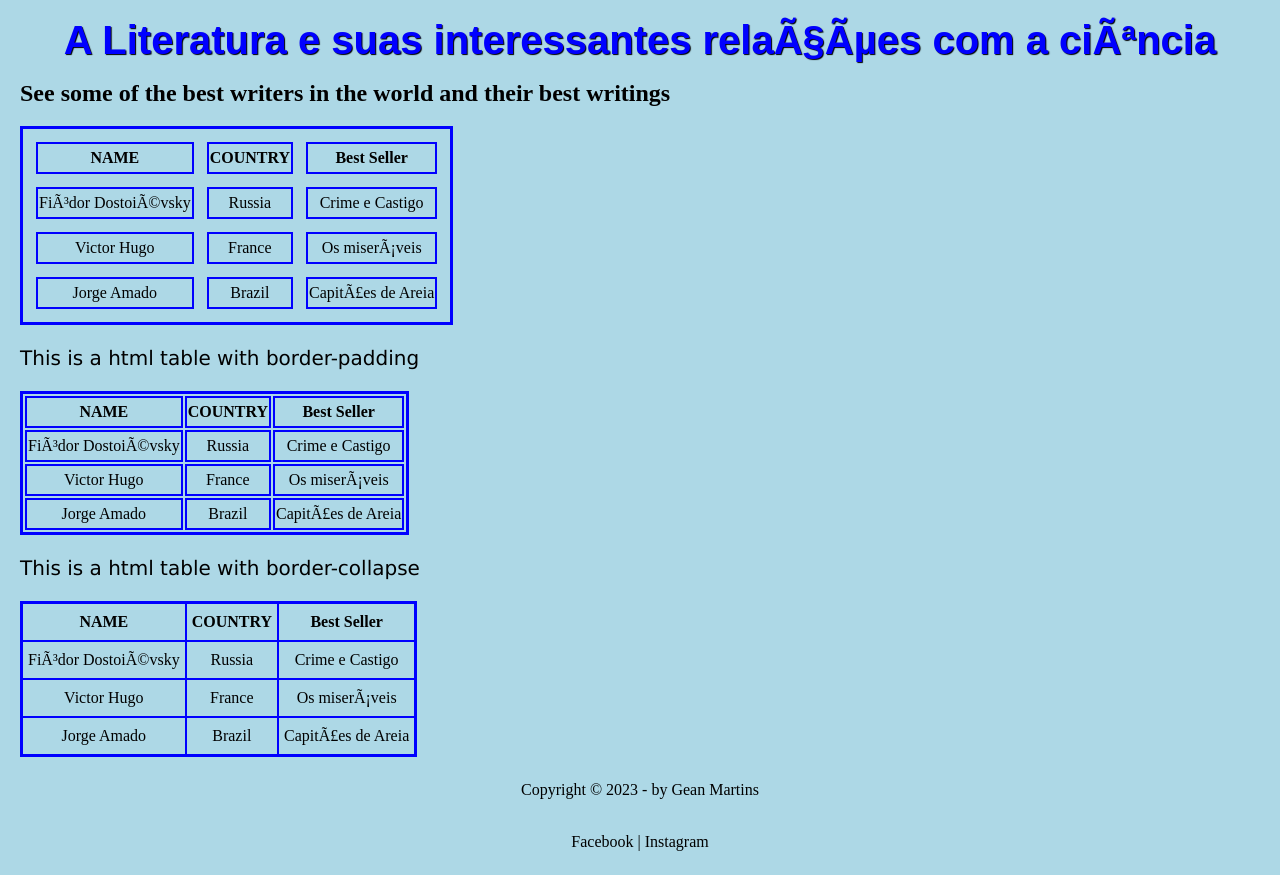
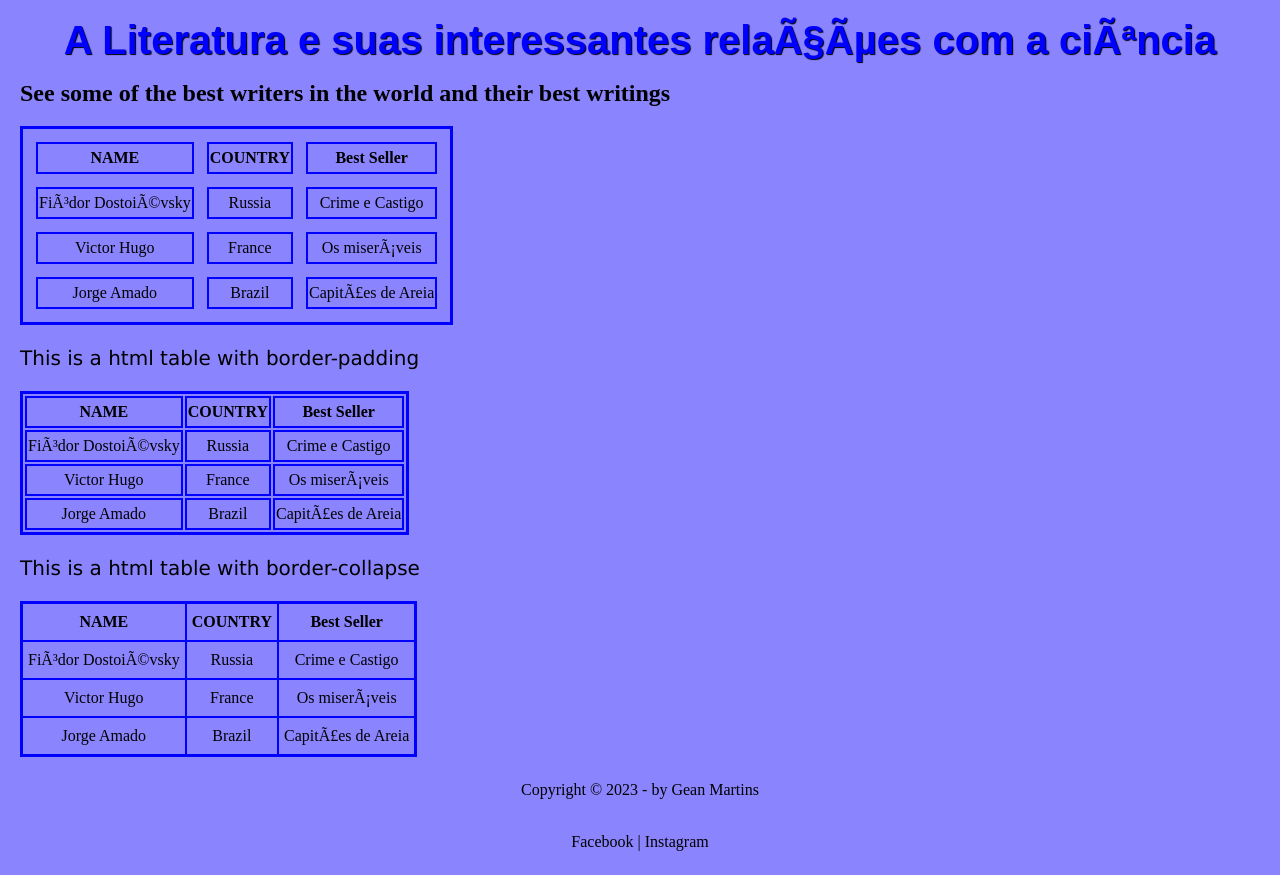
Before and after one commit to oxegean/oxegean.github.io, a plain HTML site: page index.html in a window 1280 px wide. Drawn offline with Linux system fonts and the light colour scheme.

Commit message:
Update index.html

```diff
--- a/index.html
+++ b/index.html
@@ -9,7 +9,7 @@
 		<link rel="stylesheet" href="estilos/style.css">
 		<style>
 			body{
-				background-color: lightblue;
+				background-color: #8b84ff;
 				font: Lucida, Verdana;
 				margin: 20px;
 				line-height: 26px;
```
